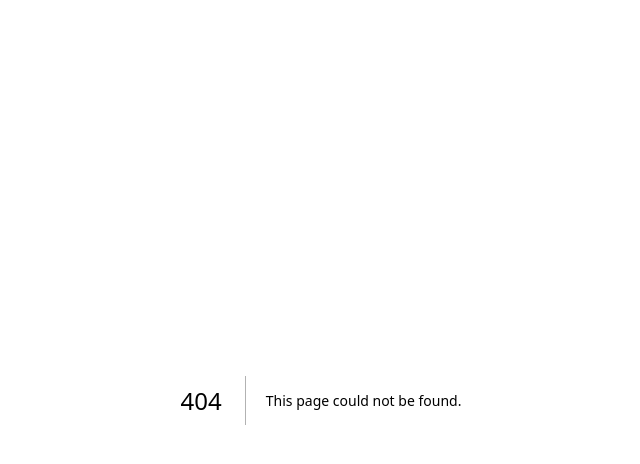
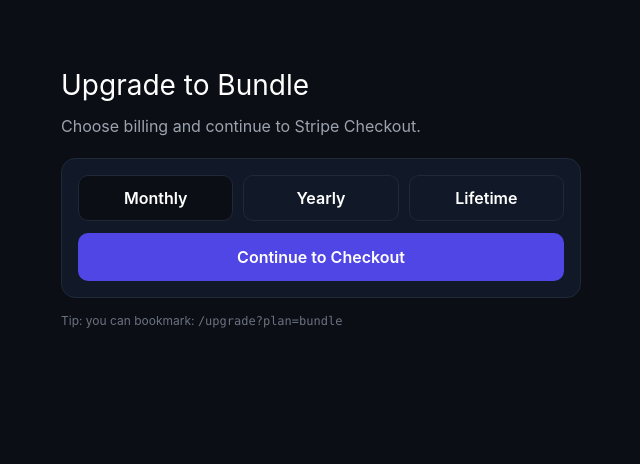
Before and after one commit to Contactful/contactful-app, a Next.js app: page /upgrade in a window 1280 px wide. Before the commit this address had no page. Shown: the top 464 px of the page, without its empty margins (319-959 px from the left). Built offline with nearby package versions, Linux system fonts and the light colour scheme; no server answers.

Commit message:
Fix /upgrade route

```diff
--- /dev/null
+++ b/app/upgrade/page.tsx
@@ -0,0 +1,116 @@
+"use client";
+
+import { useEffect, useMemo, useState } from "react";
+import { supabase } from "../../lib/supabaseClient";
+
+type Plan = "talent" | "networking" | "bundle";
+type Billing = "monthly" | "yearly" | "lifetime";
+
+export default function UpgradePage() {
+  const [plan, setPlan] = useState<Plan>("bundle");
+  const [billing, setBilling] = useState<Billing>("monthly");
+  const [loading, setLoading] = useState(false);
+  const [msg, setMsg] = useState<string | null>(null);
+
+  useEffect(() => {
+    const p = new URLSearchParams(window.location.search).get("plan") as Plan | null;
+    if (p === "talent" || p === "networking" || p === "bundle") setPlan(p);
+  }, []);
+
+  const title = useMemo(() => {
+    if (plan === "talent") return "Upgrade to Talent";
+    if (plan === "networking") return "Upgrade to Networking";
+    return "Upgrade to Bundle";
+  }, [plan]);
+
+  async function startCheckout() {
+    setLoading(true);
+    setMsg(null);
+
+    const { data } = await supabase.auth.getSession();
+    const token = data?.session?.access_token;
+
+    if (!token) {
+      setLoading(false);
+      setMsg("Please sign in first.");
+      window.location.href = `/login?upgrade=${plan}`;
+      return;
+    }
+
+    try {
+      const res = await fetch("/api/stripe/create-checkout-session", {
+        method: "POST",
+        headers: {
+          "Content-Type": "application/json",
+          Authorization: `Bearer ${token}`,
+        },
+        body: JSON.stringify({ plan, billing }),
+      });
+
+      const json = await res.json();
+      if (!res.ok) throw new Error(json?.error || "Checkout failed");
+
+      if (json?.url) window.location.href = json.url;
+      else throw new Error("Missing checkout URL");
+    } catch (e: any) {
+      setMsg(e?.message || "Checkout failed");
+      setLoading(false);
+    }
+  }
+
+  return (
+    <div style={{ minHeight: "100vh", background: "#0b0e14", color: "#fff", padding: 24, fontFamily: "Inter,system-ui,sans-serif" }}>
+      <div style={{ maxWidth: 520, margin: "0 auto", paddingTop: 40 }}>
+        <h1 style={{ margin: 0, fontSize: 28 }}>{title}</h1>
+        <p style={{ color: "#9ca3af", marginTop: 8 }}>
+          Choose billing and continue to Stripe Checkout.
+        </p>
+
+        <div style={{ marginTop: 20, background: "#111827", border: "1px solid #1f2937", borderRadius: 14, padding: 16 }}>
+          <div style={{ display: "flex", gap: 10, marginBottom: 12 }}>
+            <button onClick={() => setBilling("monthly")} style={btnStyle(billing === "monthly")}>Monthly</button>
+            <button onClick={() => setBilling("yearly")} style={btnStyle(billing === "yearly")}>Yearly</button>
+            <button onClick={() => setBilling("lifetime")} style={btnStyle(billing === "lifetime")}>Lifetime</button>
+          </div>
+
+          <button
+            onClick={startCheckout}
+            disabled={loading}
+            style={{
+              width: "100%",
+              padding: "12px 14px",
+              borderRadius: 10,
+              border: "none",
+              background: "#4f46e5",
+              color: "#fff",
+              fontWeight: 600,
+              cursor: loading ? "not-allowed" : "pointer",
+              opacity: loading ? 0.7 : 1,
+            }}
+          >
+            {loading ? "Redirecting…" : "Continue to Checkout"}
+          </button>
+
+          {msg && <p style={{ marginTop: 12, color: "#fca5a5" }}>{msg}</p>}
+        </div>
+
+        <p style={{ color: "#6b7280", marginTop: 14, fontSize: 12 }}>
+          Tip: you can bookmark: <code>/upgrade?plan={plan}</code>
+        </p>
+      </div>
+    </div>
+  );
+}
+
+function btnStyle(active: boolean): React.CSSProperties {
+  return {
+    flex: 1,
+    padding: "10px 12px",
+    borderRadius: 10,
+    border: "1px solid #1f2937",
+    background: active ? "#0b0e14" : "#111827",
+    color: "#fff",
+    cursor: "pointer",
+    fontWeight: 600,
+  };
+}
```
